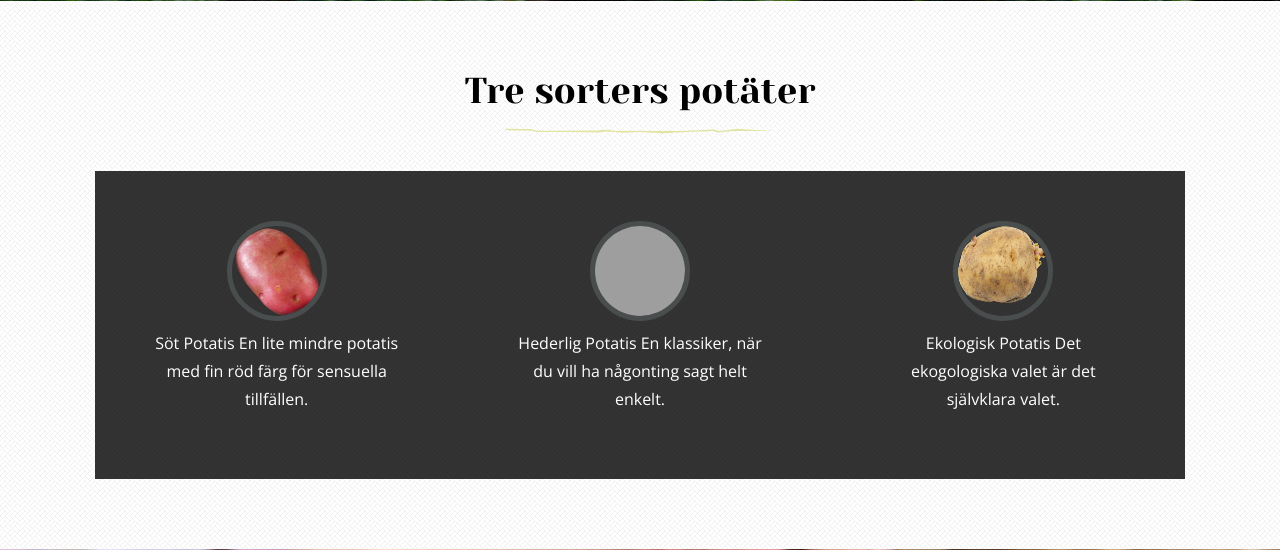
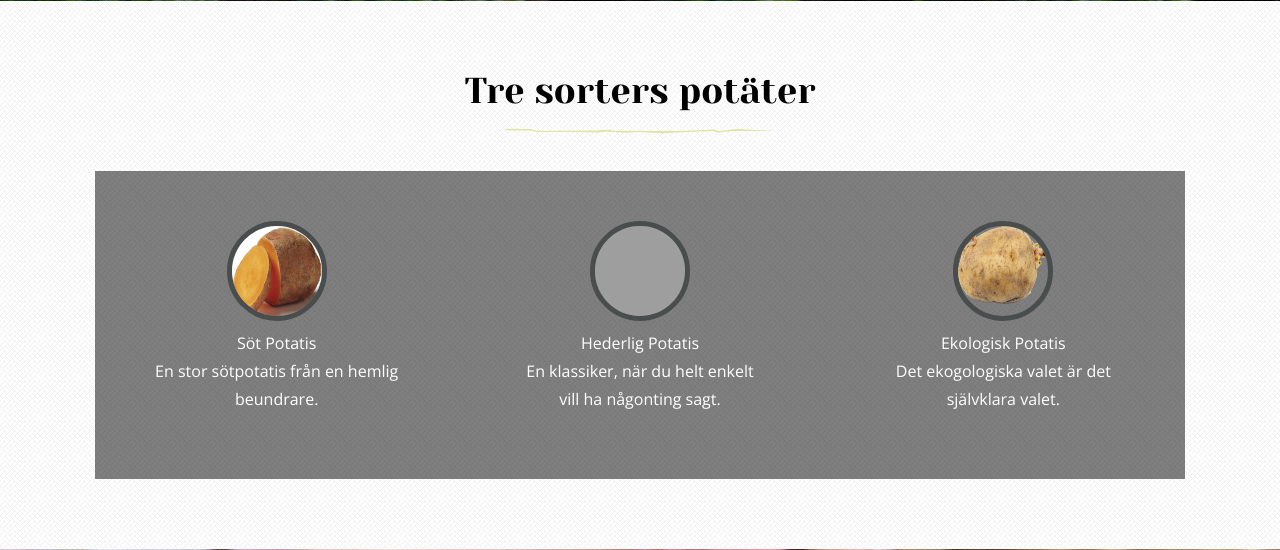
Before and after one commit to Choonakrawi/choonakrawi.github.io, a PHP site: page / in a window 1280 px wide. Shown: the part 678-1228 px from the top of the page. Run offline with PHP 8.4, Linux system fonts and the light colour scheme; grey boxes are pictures that could not be loaded.

Commit message:
Minor changes
Minor changes

```diff
--- a/index.html
+++ b/index.html
@@ -66,23 +66,25 @@
       <h2 class="h2-potatis">Tre sorters potäter</h2>
 
         <div class="feature-box text-center col-12 col-desktop-4">
-          <img class="feature-image feature-image-1" src="img/redpotato.png">
+          <img class="feature-image feature-image-1" src="img/sotpotatis.jpg">
             <p>Söt Potatis
-              En lite mindre potatis med fin röd färg för sensuella tillfällen.
+              <br>
+              En stor sötpotatis från en hemlig beundrare.
             </p>
          </div>
 
         <div class="feature-box text-center col-12 col-desktop-4">
           <img class="feature-image feature-image-2" src="img/potato1.png">
            <p>Hederlig Potatis
-              En klassiker, när du vill ha någonting sagt helt enkelt.
+              <br>
+              En klassiker, när du helt enkelt vill ha någonting sagt.
            </p>
          </div>
 
         <div class="feature-box text-center col-12 col-desktop-4">
           <img class="feature-image feature-image-3" src="img/potato2.png">
           <p>Ekologisk Potatis
-             Det ekogologiska valet är det självklara valet.
+             <br>Det ekogologiska valet är det självklara valet.
           </p>
         </div>
       </div>
--- a/style.css
+++ b/style.css
@@ -1231,7 +1231,7 @@ h2:after,
   padding: 20px 10px;
   color: #ffffff;
   background-color: #000000;
-  background-color: rgba(0, 0, 0, 0.8);
+  background-color: rgba(0, 0, 0, 0.5);
   filter: progid:DXImageTransform.Microsoft.gradient(startColorstr=#cc000000, endColorstr=#cc000000);
   -ms-filter: progid:DXImageTransform.Microsoft.gradient(startColorstr=#cc000000, endColorstr=#cc000000);
 }
```
Also changed, not shown: img/sotpotatis.jpg (added).
